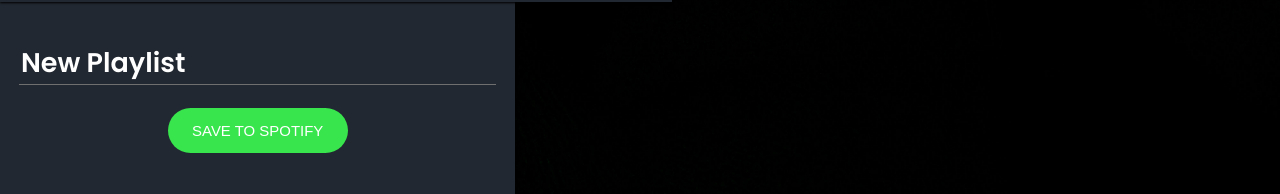
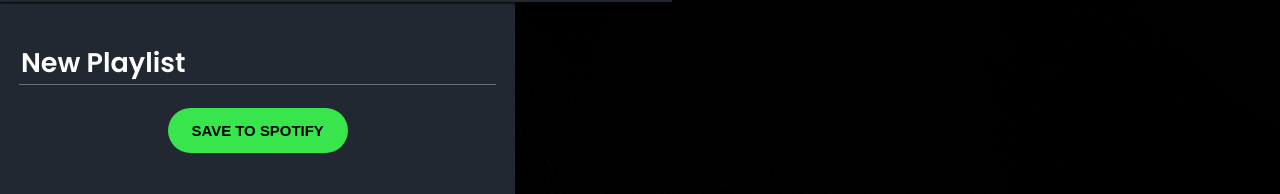
Before and after one commit to aeonclouzeau/jammify, a React (Create React App) app: page / in a window 1280 px wide. In both pictures the pointer is over the button "SAVE TO SPOTIFY". Shown: the part 1437-1631 px from the top of the page. Built offline with nearby package versions, Linux system fonts and the light colour scheme.

Commit message:
fix: changed font weight in button

```diff
--- a/src/Components/Playlist/Playlist.css
+++ b/src/Components/Playlist/Playlist.css
@@ -38,6 +38,8 @@
 
 .Playlist-save:hover {
 	background-color: #38e54d;
+	color: #000;
+	font-weight: 600;
 }
 
 @media only screen and (max-width: 1020px) {
```
